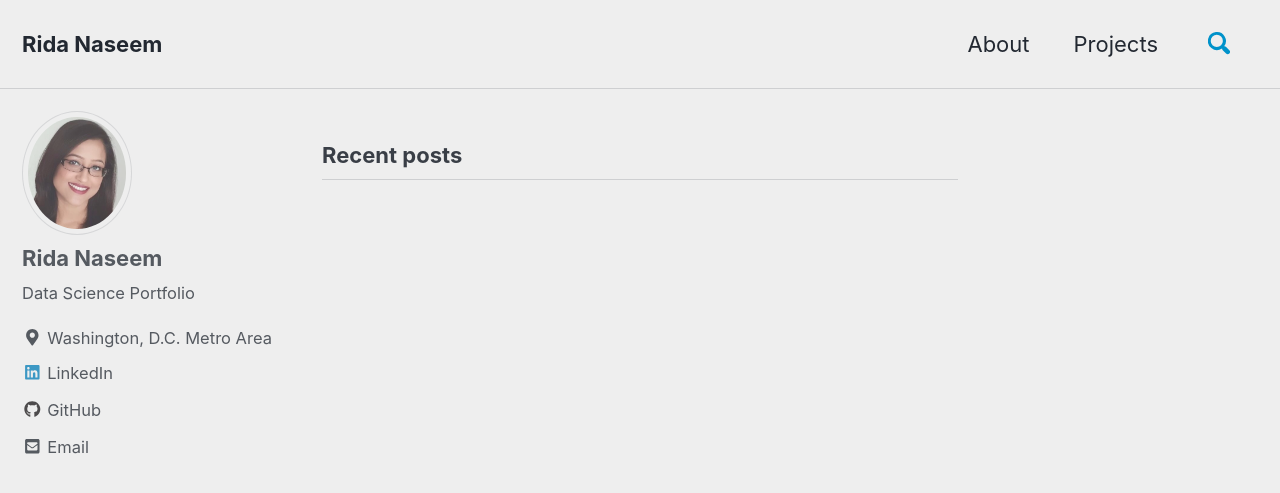
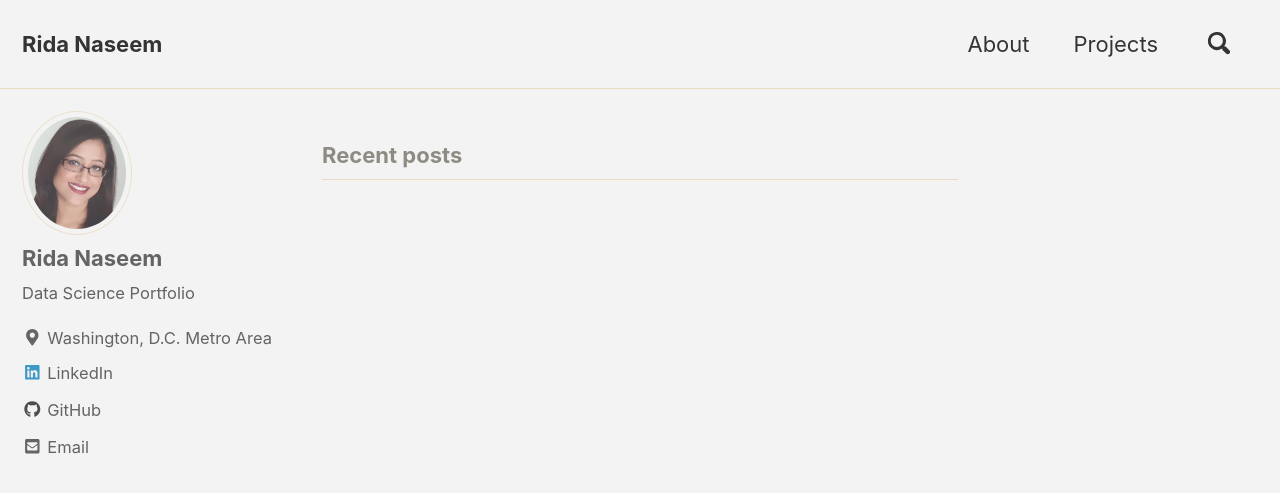
Before and after one commit to ridanaseem/ridanaseem.github.io, a Jekyll site: the page built from index.html, in a window 1280 px wide and 900 px high. Shown: the top 493 px of the window. Built offline with Jekyll 4.4.1, drawn with Linux system fonts in a browser that asks for light colours; cached includes are drawn as plain includes; nearby versions of some CDN libraries; the list of posts is cut into pages by our own code.

```diff
--- a/_config.yml
+++ b/_config.yml
@@ -12,7 +12,7 @@
 
 # theme                  : "minimal-mistakes-jekyll"
 # remote_theme           : "mmistakes/minimal-mistakes"
-minimal_mistakes_skin    : "air" # "air", "aqua", "contrast", "dark", "dirt", "neon", "mint", "plum", "sunrise"
+minimal_mistakes_skin    : "dirt" # "air", "aqua", "contrast", "dark", "dirt", "neon", "mint", "plum", "sunrise"
 
 # Site Settings
 locale                   : "en-US"
```
